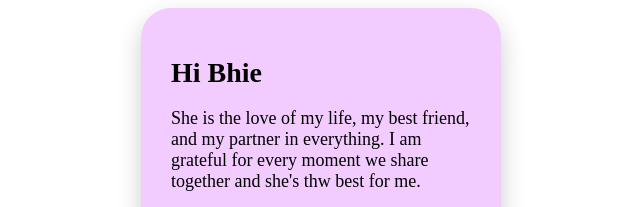
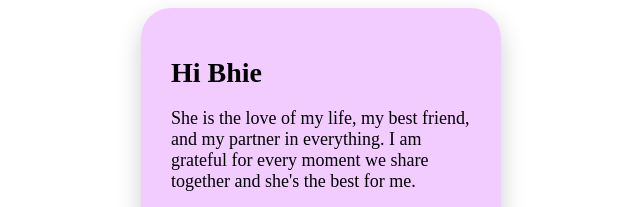
Before and after one commit to jheartleano30/My-Wife-Page-bhie-Marian, a plain HTML site: page index.html in a window 1280 px wide. Shown: the top 207 px of the page, 319-959 px from the left. Drawn offline with Linux system fonts and the light colour scheme.

Commit message:
Add files via upload

```diff
--- a/index.html
+++ b/index.html
@@ -39,7 +39,7 @@
     <body>
         <div class="card">
             <h1>Hi Bhie</h1>
-            <p>She is the love of my life, my best friend, and my partner in everything. I am grateful for every moment we share together and she's thw best for me.</p>
+            <p>She is the love of my life, my best friend, and my partner in everything. I am grateful for every moment we share together and she's the best for me.</p>
             <p>I made this for you for such thing you did for me ypu are my happiness and my everything for so i will do my best for you </p>
             <button onclick="alert('I love you!')">Click Me</button>
         </div>
```
